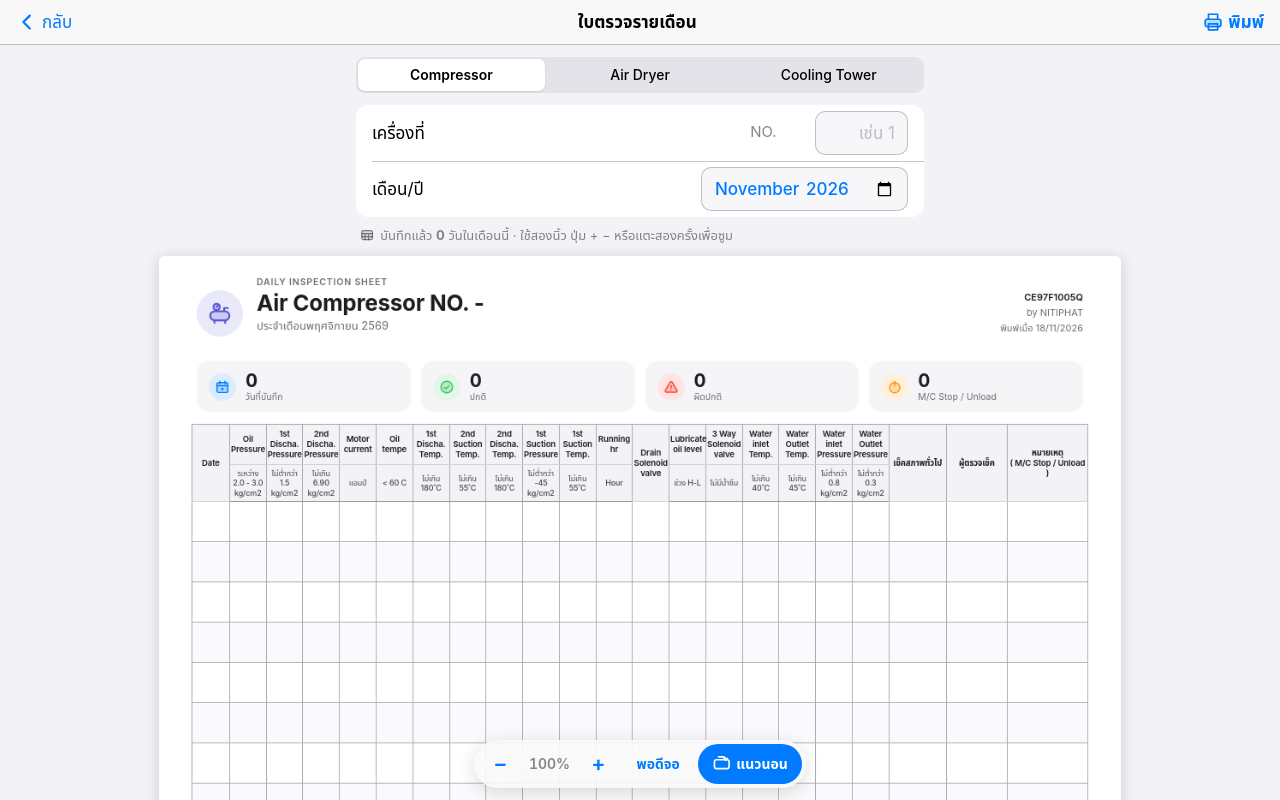
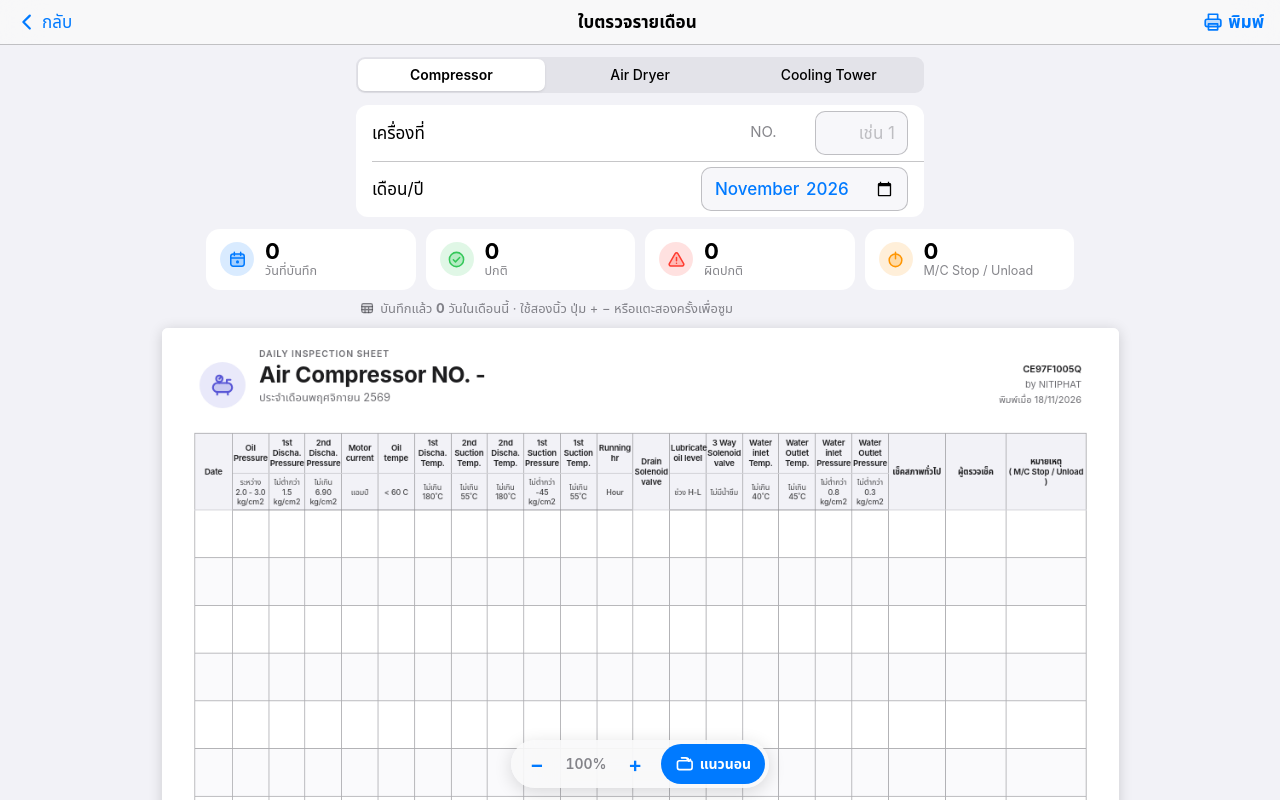
Before and after one commit to wongnantananthaya-ai/Daily, a plain HTML site: page daily_inspection_mobile.html in a window 1280 px wide. Both pictures are taken after a click on the button 378 px from the left and 22 px from the top of the page. Shown: the top 800 px of the page. Drawn offline with Linux system fonts and the light colour scheme.

Commit message:
Add files via upload

```diff
--- a/daily_inspection_mobile.html
+++ b/daily_inspection_mobile.html
@@ -293,9 +293,12 @@ textarea.inp{display:block;width:calc(100% - 32px);margin:2px 16px 14px;min-heig
 .rp-head .sub{margin-top:3px;font-size:13px;color:#6E6E73}
 .rp-head .meta{margin-left:auto;text-align:right;font-size:11px;line-height:1.6;color:#6E6E73}
 .rp-head .meta b{font-weight:600;color:#1D1D1F}
-.rp-kpi{display:grid;grid-template-columns:repeat(4,minmax(0,1fr));gap:12px;padding:0 44px 14px}
-.rp-kpi>.kpi{display:flex;align-items:center;gap:11px;padding:11px 14px;border:0;border-radius:14px;background:#F5F5F7;color:#1D1D1F;font:inherit;text-align:left;cursor:pointer;transition:box-shadow .2s,background .2s}
-.rp-kpi>.kpi[aria-pressed=true]{background:color-mix(in srgb,var(--k) 9%,#fff);box-shadow:0 0 0 2px var(--k)}
+/* month summary boxes on screen (outside the paper) */
+.mkpi{max-width:600px;margin:12px auto 0;padding:0 16px;display:grid;grid-template-columns:repeat(2,minmax(0,1fr));gap:10px}
+@media (min-width:700px){.mkpi{max-width:900px;grid-template-columns:repeat(4,minmax(0,1fr))}}
+.mkpi>.kpi{display:flex;align-items:center;gap:11px;min-height:60px;padding:10px 14px;border:0;border-radius:14px;background:var(--card);color:var(--label);font:inherit;text-align:left;cursor:pointer;transition:box-shadow .2s,background .2s,transform .15s}
+.mkpi>.kpi:active{transform:scale(.97)}
+.mkpi>.kpi[aria-pressed=true]{background:color-mix(in srgb,var(--k) 12%,var(--card));box-shadow:0 0 0 2px var(--k)}
 .paper table.rt tr.dim td{opacity:.22}
 .paper table.rt tr td{transition:opacity .25s}
 /* day list under the page (not printed) */
@@ -317,10 +320,10 @@ textarea.inp{display:block;width:calc(100% - 32px);margin:2px 16px 14px;min-heig
 .dl-item .chip.st{background:color-mix(in srgb,var(--orange) 16%,transparent);color:var(--orange-t)}
 .dl-cam{flex:none;display:flex;align-items:center;gap:4px;min-height:44px;padding:0 12px;border:0;border-radius:999px;background:color-mix(in srgb,var(--tint) 12%,transparent);color:var(--tint);font-weight:600;cursor:pointer}
 .dl-cam svg.i{width:20px;height:20px}
-.rp-kpi .ki{width:32px;height:32px;border-radius:50%;flex:none;display:grid;place-items:center;color:var(--k);background:color-mix(in srgb,var(--k) 14%,#fff)}
-.rp-kpi .ki svg.i{width:18px;height:18px;stroke-width:1.9;--duo:color-mix(in srgb,var(--k) 22%,transparent)}
-.rp-kpi b{display:block;font-size:21px;font-weight:700;line-height:1.1}
-.rp-kpi .l{display:block;font-size:10.5px;color:#6E6E73}
+.mkpi .ki{width:34px;height:34px;border-radius:50%;flex:none;display:grid;place-items:center;color:var(--k);background:color-mix(in srgb,var(--k) 15%,transparent)}
+.mkpi .ki svg.i{width:19px;height:19px;stroke-width:1.9;--duo:color-mix(in srgb,var(--k) 24%,transparent)}
+.mkpi b{display:block;font-size:1.3rem;font-weight:700;line-height:1.1}
+.mkpi .l{display:block;font-size:.74rem;color:var(--label2)}
 .rp-body{flex:1;padding:0 38px 24px}
 .paper table.rt tbody td:not(.note):not(.insp){white-space:nowrap}
 /* clear column + row lines, larger readable type */
@@ -330,7 +333,7 @@ textarea.inp{display:block;width:calc(100% - 32px);margin:2px 16px 14px;min-heig
 .paper table.rt thead tr:first-child th{border-bottom-color:#D1D1D6}
 .paper table.rt thead th[rowspan],.paper table.rt thead tr.spec th{border-bottom:1.2px solid #8E8E93}
 .paper table.rt thead tr.spec th{font-size:9px;font-weight:500;color:#48484A;padding:4px 2px}
-.paper table.rt tbody td{height:47px;color:#1D1D1F;font-size:13px;font-weight:500;padding:0 2px}
+.paper table.rt tbody td{height:56px;color:#1D1D1F;font-size:13px;font-weight:500;padding:0 2px}
 .paper table.rt tbody tr:nth-child(even) td{background:#FAFAFC}
 .paper table.rt td.bad{background:#FFE9E7!important;color:#D70015;font-weight:700}
 .paper table.rt td.dt{font-weight:700}
@@ -396,10 +399,10 @@ textarea.inp{display:block;width:calc(100% - 32px);margin:2px 16px 14px;min-heig
   .zoomctl,.lb,.ls{display:none!important}
   .camfloat,.daylist{display:none!important}
   .paper table.rt tr.dim td{opacity:1!important}
-  .rp-kpi>.kpi{box-shadow:none!important;background:#F5F5F7!important}
+  .mkpi{display:none!important}
   .paper{min-width:0;min-height:0;width:100%;padding:0;box-shadow:none;border-radius:0}
   .paper tbody td{height:14.2mm}
-  .paper table.rt tbody td{height:11.4mm}
+  .paper table.rt tbody td{height:13.6mm}
   .paper.rep{min-height:0}
   .paper tr{break-inside:avoid}
   .paper .appx{break-before:page;margin-top:0}
@@ -512,6 +515,7 @@ textarea.inp{display:block;width:calc(100% - 32px);margin:2px 16px 14px;min-heig
       <label class="row"><span class="lab"><b>เดือน/ปี</b></span><span class="val"><input id="mMonth" type="month" class="inp" style="width:auto;text-align:left;color:var(--tint)"></span></label>
     </div>
   </div>
+  <div class="mkpi" id="mKpi" role="group" aria-label="สรุปเดือนนี้ (แตะเพื่อดูวัน)"></div>
   <p class="mhint" id="mHint"></p>
   <div class="viewer" id="viewer" aria-label="ใบตรวจรายเดือน (ซูมได้ด้วยสองนิ้ว ปุ่มบวกลบ หรือแตะสองครั้ง)">
     <div class="page" id="page"><div class="paper" id="paper"></div></div>
@@ -521,7 +525,7 @@ textarea.inp{display:block;width:calc(100% - 32px);margin:2px 16px 14px;min-heig
     <div class="grp" id="dlItems"></div>
   </section>
   <div class="zoomctl" role="group" aria-label="ซูม">
-    <button type="button" id="zOut" aria-label="ซูมออก">−</button><span id="zLabel" aria-live="polite">100%</span><button type="button" id="zIn" aria-label="ซูมเข้า">+</button><button type="button" id="zFit">พอดีจอ</button><button type="button" id="zLand" class="landbtn"><svg class="i" style="width:1.15rem;height:1.15rem;stroke-width:2"><use href="#i-rotate"/></svg>แนวนอน</button>
+    <button type="button" id="zOut" aria-label="ซูมออก">−</button><span id="zLabel" aria-live="polite">100%</span><button type="button" id="zIn" aria-label="ซูมเข้า">+</button><button type="button" id="zLand" class="landbtn"><svg class="i" style="width:1.15rem;height:1.15rem;stroke-width:2"><use href="#i-rotate"/></svg>แนวนอน</button>
   </div>
 </section>
 
@@ -1115,16 +1119,15 @@ function renderPaper() {
     <div class="rp-head"><span class="rp-ic" style="--c:${MACHINE_COLOR[mState.type]}">${icon(mState.type.toLowerCase())}</span>
       <div><div class="eyebrow">Daily Inspection Sheet</div><h1>${esc(FORMS[mState.type].name)} NO. ${esc(normNo(mState.no) || '-')}</h1><div class="sub">ประจำเดือน${monthName}</div></div>
       <div class="meta"><b>CE97F1005Q</b><br>by NITIPHAT<br>พิมพ์เมื่อ ${thDate(localToday())}</div></div>
-    <div class="rp-kpi">
-      <button type="button" class="kpi" data-kpi="all" style="--k:#007AFF"><span class="ki">${icon('cal')}</span><span><b>${recs.length}</b><span class="l">วันที่บันทึก</span></span></button>
-      <button type="button" class="kpi" data-kpi="ok" style="--k:#34C759"><span class="ki">${icon('checkc')}</span><span><b>${recs.length - nBad}</b><span class="l">ปกติ</span></span></button>
-      <button type="button" class="kpi" data-kpi="ng" style="--k:#FF3B30"><span class="ki">${icon('warn')}</span><span><b>${nBad}</b><span class="l">ผิดปกติ</span></span></button>
-      <button type="button" class="kpi" data-kpi="stop" style="--k:#FF9500"><span class="ki">${icon('power')}</span><span><b>${nStop}</b><span class="l">M/C Stop / Unload</span></span></button></div>
     <div class="rp-body"><table class="rt"><colgroup><col style="width:4.2%">${sh.cols.map(() => '<col>').join('')}<col style="width:6.4%"><col style="width:6.8%"><col style="width:9%"></colgroup>
       <thead><tr><th rowspan="2">Date</th>${sh.cols.map(c => `<th${c[1] ? '' : ' rowspan="2"'}>${c[0]}</th>`).join('')}
         <th rowspan="2">${sh.pair[0]}</th><th rowspan="2">ผู้ตรวจเช็ค</th><th rowspan="2">หมายเหตุ<br>( M/C Stop / Unload )</th></tr>
       <tr class="spec">${sh.cols.filter(c => c[1]).map(c => `<th>${c[1]}</th>`).join('')}</tr></thead>
       <tbody>${recs.map(row).join('')}${blank.repeat(Math.max(0, 10 - recs.length))}</tbody></table></div>`;
+  /* summary boxes live on the screen above the page (not on the paper, not printed); tap to filter */
+  $('mKpi').innerHTML = [['all', '#007AFF', 'cal', recs.length, 'วันที่บันทึก'], ['ok', '#34C759', 'checkc', recs.length - nBad, 'ปกติ'],
+    ['ng', '#FF3B30', 'warn', nBad, 'ผิดปกติ'], ['stop', '#FF9500', 'power', nStop, 'M/C Stop / Unload']]
+    .map(([k, c, ic, n, l]) => `<button type="button" class="kpi" data-kpi="${k}" aria-pressed="false" style="--k:${c}"><span class="ki">${icon(ic)}</span><span><b>${n}</b><span class="l">${l}</span></span></button>`).join('');
   $('mHint').innerHTML = `${icon('sheet', 'duo')}<span>บันทึกแล้ว <b>${recs.length}</b> วันในเดือนนี้ · ใช้สองนิ้ว ปุ่ม + − หรือแตะสองครั้งเพื่อซูม</span>`;
   layoutViewer(true);   // also places the camera icons once the page is visible
   applyFilter();
@@ -1145,7 +1148,7 @@ const FILTERS = {
 function setFilter(f) { mState.filter = mState.filter === f ? null : f; applyFilter(true); haptic(5); }
 function applyFilter(scroll) {
   const f = FILTERS[mState.filter], recs = SHEET_RECS;
-  document.querySelectorAll('#paper .kpi').forEach(b => b.setAttribute('aria-pressed', b.dataset.kpi === mState.filter));
+  document.querySelectorAll('#mKpi .kpi').forEach(b => b.setAttribute('aria-pressed', b.dataset.kpi === mState.filter));
   document.querySelectorAll('#paper tr[data-rid]').forEach(tr => {
     const r = recs.find(x => String(x.id) === tr.dataset.rid); tr.classList.toggle('dim', !!f && !!r && !f.m(r));
   });
@@ -1170,6 +1173,7 @@ function applyFilter(scroll) {
   if (scroll) $('dayList').scrollIntoView({ behavior: 'smooth', block: 'nearest' });
 }
 $('dlClear').addEventListener('click', () => { mState.filter = null; applyFilter(); });
+$('mKpi').addEventListener('click', e => { const k = e.target.closest('[data-kpi]'); if (k) setFilter(k.dataset.kpi); });
 
 /* ---- full-screen landscape viewer ----
    Android: real fullscreen + orientation lock. Elsewhere (iPhone, or lock refused): if the screen is portrait,
@@ -1219,10 +1223,10 @@ function lsLayout(reset) {
   if (tbl) {   // stretch rows so the table's shape matches the screen (full screen), within readable limits
     const n = tbl.tBodies[0].rows.length, headH = tbl.tHead.offsetHeight;
     const targetH = LS.pw * (LS.SH - 2 * M) / (LS.SW - 2 * M);
-    sheet.style.setProperty('--rowh', Math.max(34, Math.min(180, (targetH - headH) / n)) + 'px');
+    sheet.style.setProperty('--rowh', Math.max(22, Math.min(180, (targetH - headH) / n)) + 'px');
   }
   LS.ph = sheet.offsetHeight || 600;
-  LS.fit = (LS.SW - 2 * M) / LS.pw;   // always fill the width; many rows → drag up/down to scroll
+  LS.fit = Math.min((LS.SW - 2 * M) / LS.pw, (LS.SH - 2 * M) / LS.ph);   // every filled day visible at once, no scrolling
   if (reset) { LS.zoom = 1; LS.tx = 0; LS.ty = M; }
   lsApply();
 }
@@ -1250,7 +1254,7 @@ function lsZoomAt(z, cx, cy) {
     const p = pts.get(e.pointerId); if (!p) return;
     const q = lg(e.clientX, e.clientY), dx = q.x - p.x, dy = q.y - p.y; p.x = q.x; p.y = q.y; moved += Math.abs(dx) + Math.abs(dy);
     if (pts.size === 2 && pinch) { const c = pinchInfo(); lsZoomAt(LS.zoom * c.d / pinch.d, c.x, c.y); LS.tx += c.x - pinch.x; LS.ty += c.y - pinch.y; lsApply(); pinch = c; }
-    else if (pts.size === 1 && (LS.zoom > 1 || LS.ph * LS.fit > LS.SH)) { LS.tx += dx; LS.ty += dy; lsApply(); }   // pan when zoomed or when many rows overflow
+    else if (pts.size === 1 && LS.zoom > 1) { LS.tx += dx; LS.ty += dy; lsApply(); }   // pan only while zoomed in
   });
   const end = e => {
     if (!pts.has(e.pointerId)) return; pts.delete(e.pointerId); pinch = pts.size === 2 ? pinchInfo() : null;
@@ -1396,7 +1400,6 @@ function zoomAt(z, cx = VZ.W / 2, cy = VZ.H / 2) {
   }, { passive: false });
   $('zIn').addEventListener('click', () => zoomAt(VZ.zoom * 1.5));
   $('zOut').addEventListener('click', () => zoomAt(VZ.zoom / 1.5));
-  $('zFit').addEventListener('click', () => zoomAt(1));
   let rt; window.addEventListener('resize', () => { clearTimeout(rt); rt = setTimeout(() => layoutViewer(true), 120); });
 })();
 function openMonth() {
```
